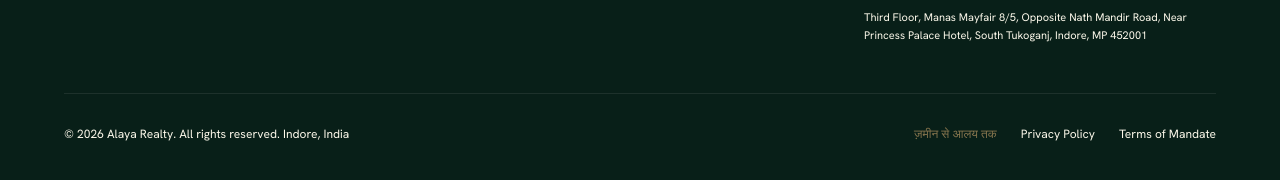
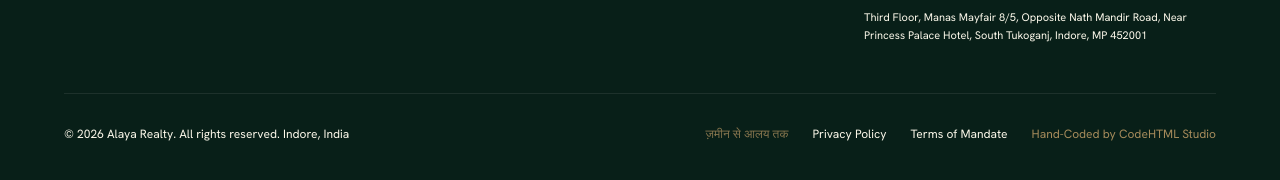
Before and after one commit to 29Sandesh/alaya-realty, a website built with Vite: page index.html in a window 1280 px wide. Shown: the part 3700-3880 px from the top of the page. Built offline with nearby package versions, Linux system fonts and the light colour scheme.

Commit message:
chore: add CodeHTML Studio footer backlink

```diff
--- a/index.html
+++ b/index.html
@@ -547,6 +547,7 @@
         <span class="text-metallic-gold/80">ज़मीन से आलय तक</span>
         <a href="#" class="hover:text-surface-bright transition-colors">Privacy Policy</a>
         <a href="#" class="hover:text-surface-bright transition-colors">Terms of Mandate</a>
+        <a href="https://codehtml.in" target="_blank" rel="noopener" class="text-metallic-gold hover:underline">Hand-Coded by CodeHTML Studio</a>
       </div>
     </div>
   </footer>
```
